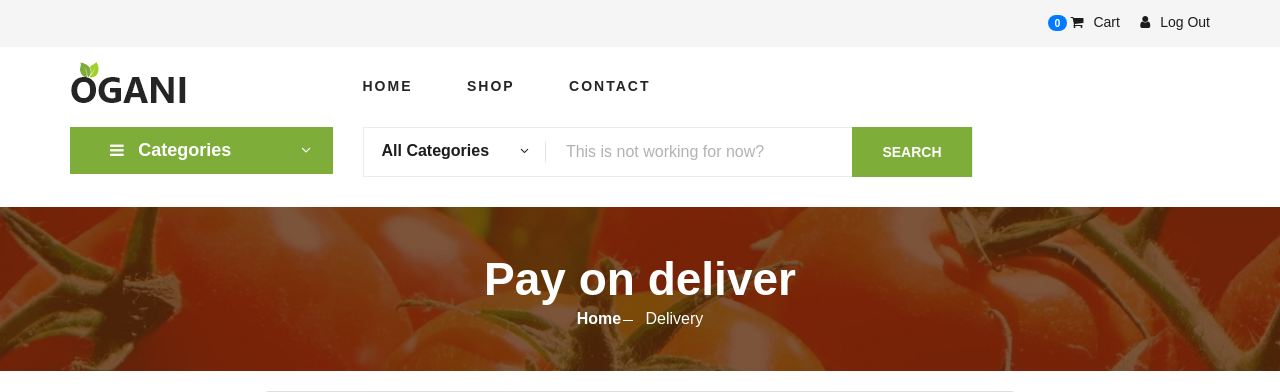
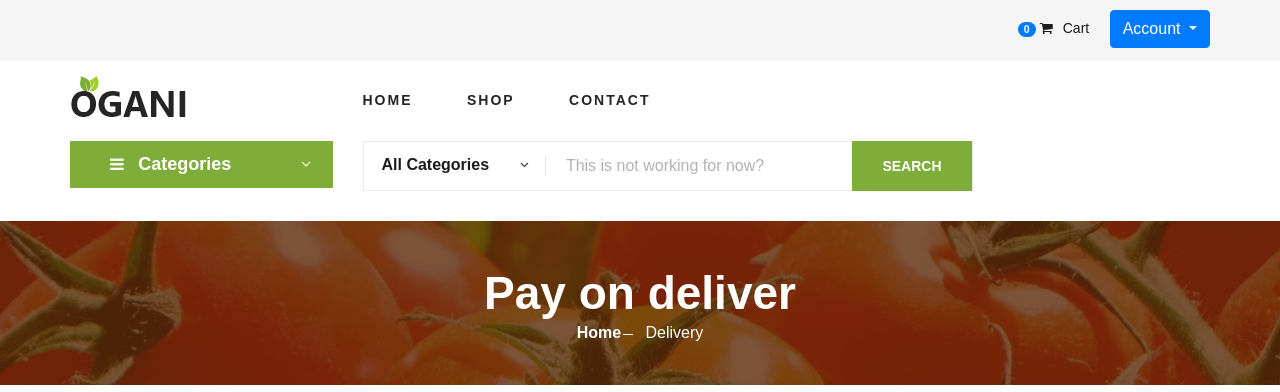
Before and after one commit to geraldsanga/MazaoOnline, a Django app: page /delivery/1/ in a window 1280 px wide. Shown: the top 392 px of the page. Run offline with Django 3.2, Linux system fonts and the light colour scheme; the visitor is signed in with stand-in values (Sample User, id 1); data that the repository does not hold is empty; some libraries are stand-ins or nearby versions.

Commit message:
dropdown account added

```diff
--- a/templates/header.html
+++ b/templates/header.html
@@ -1,5 +1,6 @@
  {% load cart_template_tags %}
  {% load static %}
+
  <head>
      <meta charset="UTF-8">
      <meta name="description" content="Ogani Template">
@@ -25,6 +26,16 @@
      {% endblock extra_links %}
      {% block custom_css %}
      {% endblock custom_css %}
+     <style>
+         .dropdown:hover>.dropdown-menu {
+             display: block;
+         }
+
+         .dropdown>.dropdown-toggle:active {
+             /*Without this, clicking will make it sticky*/
+             pointer-events: none;
+         }
+     </style>
 
  </head>
 
@@ -50,11 +61,21 @@
                          {% else %}
                          <div class="header__top__right__auth">
                              <a href="{% url 'order-summary' %}">
-                                <span style="color: #fff" class="badge badge-lg badge-primary badge-pill">  {{ request.user|cart_product_count }}  </span>
+                                 <span style="color: #fff" class="badge badge-lg badge-primary badge-pill">
+                                     {{ request.user|cart_product_count }} </span>
                                  <i class="fa fa-shopping-cart"></i> Cart</a>
                          </div>
                          <div class="header__top__right__auth ml-3">
-                                <a href="{% url 'logout_view' %}"><i class="fa fa-user"></i> Log Out</a>
+                             <div class="dropdown">
+                                 <button class="btn btn-primary dropdown-toggle" type="button" id="dropdownMenuButton"
+                                     data-toggle="dropdown" aria-haspopup="true" aria-expanded="false">
+                                     Account
+                                 </button>
+                                 <div class="dropdown-menu" aria-labelledby="dropdownMenuButton">
+                                     <a class="dropdown-item" href="#">Profile</a>
+                                     <a class="dropdown-item" href="{% url 'logout_view' %}">Logout</a>
+                                 </div>
+                             </div>
                          </div>
                          {% endif %}
 
```
Lines whose indentation alone changed are shown as unchanged.
